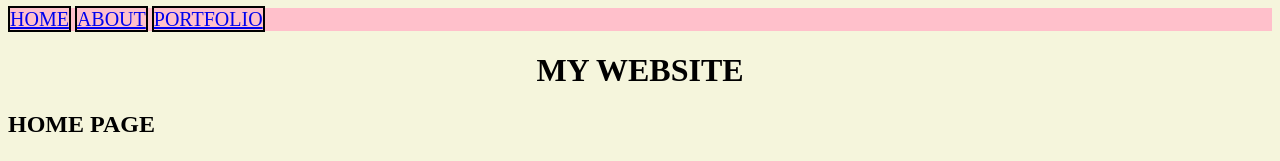
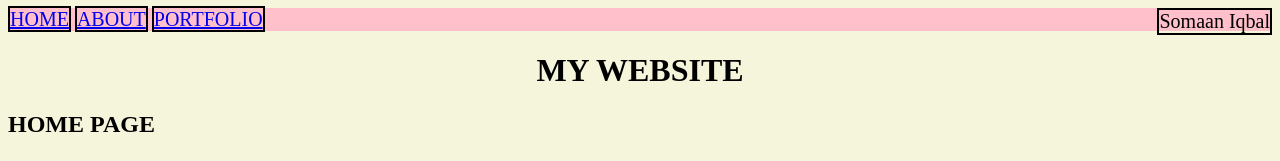
Before and after one commit to SomaanIqbal/personal-site, a plain HTML site: page index.html in a window 1280 px wide. Shown: the top 161 px of the page. Drawn offline with Linux system fonts and the light colour scheme.

Commit message:
changed the background color for categories and name in header

```diff
--- a/index.html
+++ b/index.html
@@ -7,6 +7,7 @@
             <a href="index.html">HOME</a>
             <a href="about.html">ABOUT</a>
             <a href="portfolio.html">PORTFOLIO</a>
+            <a class="name">Somaan Iqbal</a>
         </nav>
 
 
--- a/style.css
+++ b/style.css
@@ -1,6 +1,9 @@
 a {
     border: 2px solid black;
     font-size: 20px;
+}
+.name {
+    float: right;
 }
 nav {
     background-color: pink;
@@ -19,8 +22,8 @@ h1{
 .singleCategory {
    border: 2px solid black ;
    margin: 5px;
-
-
+   padding: 10px;
+   background-color:lemonchiffon;
 }
 .allCategories{
     display: flex;
```
Also changed, not shown: about.html (+1 -0 lines), portfolio.html (+1 -0 lines), 1 other file.
